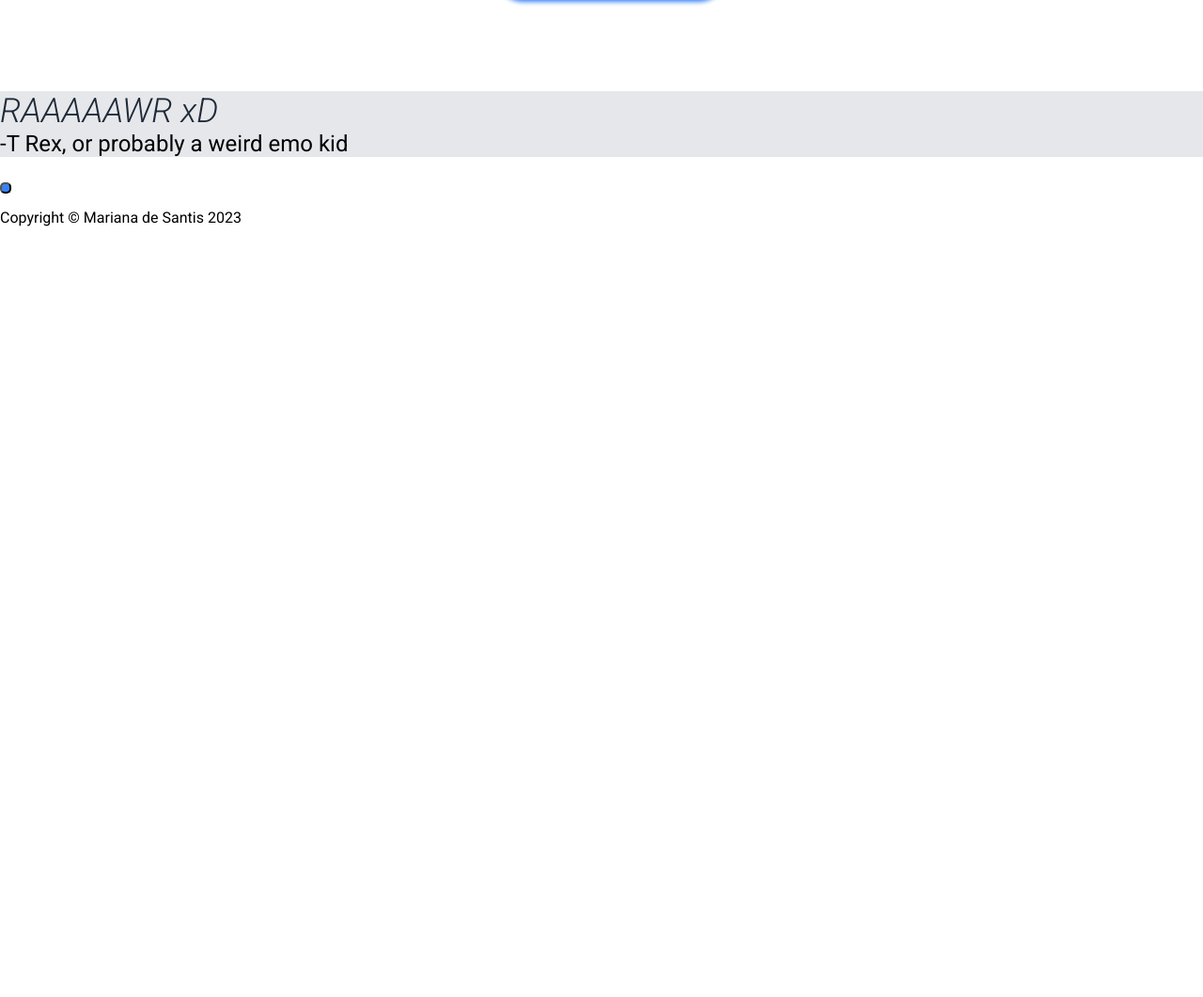
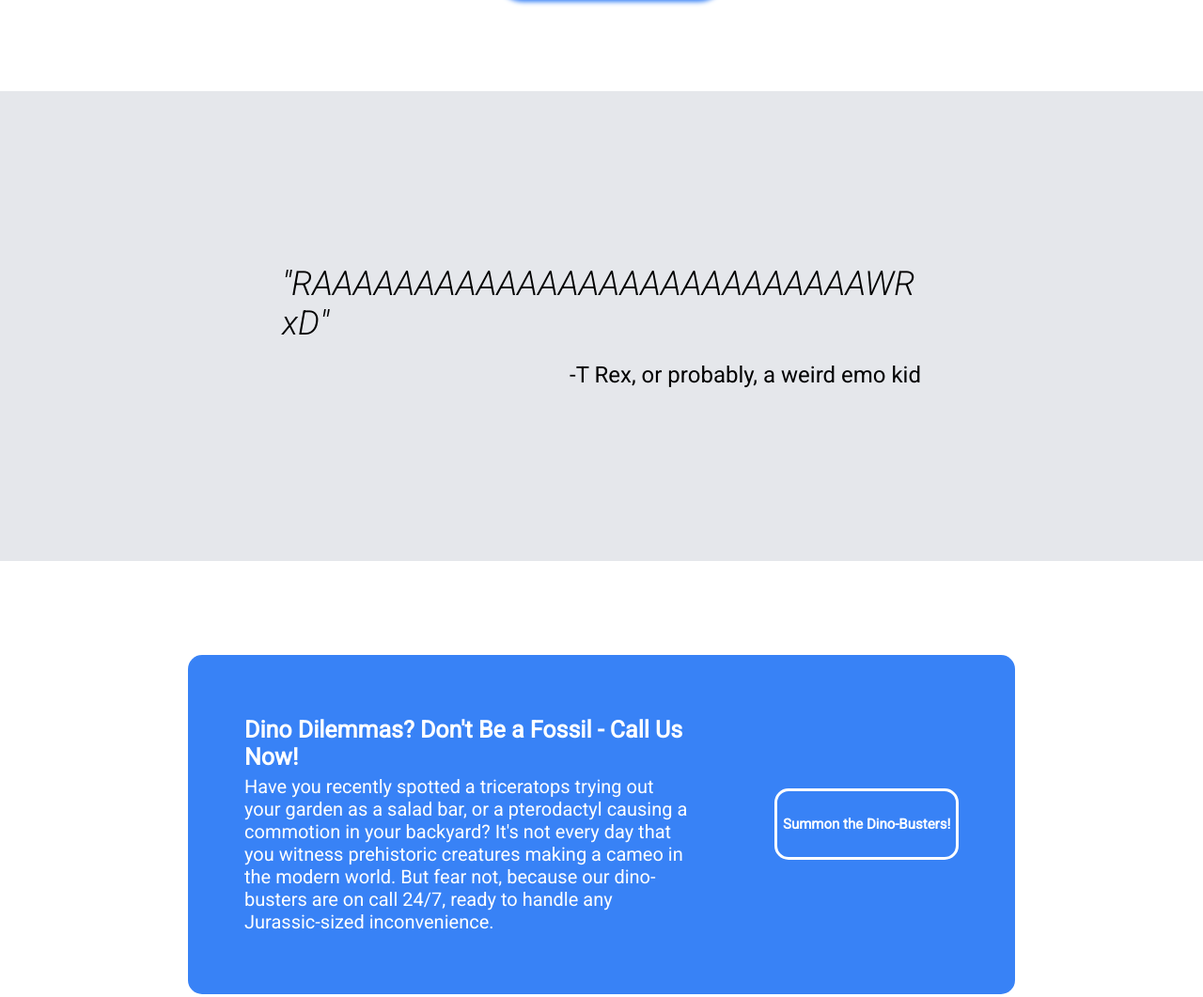
Before and after one commit to marianasantis/dino-lovers, a plain HTML site: page index.html in a window 1280 px wide. Shown: the part 1656-2717 px from the top of the page at 94% size. Before the commit the page ends 1913 px from the top, so only its background shows below. Drawn offline with Linux system fonts and the light colour scheme.

Commit message:
Finish the CSS of the Webpage

```diff
--- a/index.html
+++ b/index.html
@@ -5,9 +5,6 @@
     <meta name="viewport" content="width=device-width, initial-scale=1.0">
     <title>Dino Lovers</title>
     <link rel="stylesheet" href="style.css">
-    <link rel="preconnect" href="https://fonts.googleapis.com">
-    <link rel="preconnect" href="https://fonts.gstatic.com" crossorigin>
-    <link href="https://fonts.googleapis.com/css2?family=Roboto:ital,wght@0,400;1,300&display=swap" rel="stylesheet">
 </head>
 <body>
   <div class="main-cont">
@@ -157,22 +154,27 @@
     </div>
 
     <div class="third-cont">
-      <div class="quote-text">RAAAAAWR xD</div>
-      <div class="quote-creator">-T Rex, or probably a weird emo kid</div>
+      <div class="quote">
+        <div class="quote-text">"RAAAAAAAAAAAAAAAAAAAAAAAAAAAWR xD"</div>
+        <div class="quote-creator">-T Rex, or probably, a weird emo kid</div>
+      </div>
     </div>
 
     <div class="fourth-cont">
       <div class="container">
-        <div class="content">
-          <h3 class="title"></h3>
-          <p class="text"></p>
+        <div class="texts">
+          <h3 class="title">Dino Dilemmas? Don't Be a Fossil - Call Us Now!</h3>
+          <p class="text">Have you recently spotted a triceratops trying out your garden as a salad bar, or a pterodactyl causing a commotion in your backyard? It's not every day that you witness prehistoric creatures making a cameo in the modern world. But fear not, because our dino-busters are on call 24/7, ready to handle any Jurassic-sized inconvenience.</p>
         </div>
-        <button class="button"></button>
+        <div class="button">
+          <p>Summon the Dino-Busters!</p>
+        </div>
       </div>
     </div>
 
     <div class="footer">
-      <p class="text">Copyright © Mariana de Santis 2023</p>
+      <p>Designed and Developed by: Mariana de Santis</p>
+      <p>Assigned by: The Odin Project © 2023</p>
     </div>
   </div>
 </body>
--- a/style.css
+++ b/style.css
@@ -1,6 +1,9 @@
+@import url('https://fonts.googleapis.com/css2?family=Roboto:ital,wght@0,400;1,300&display=swap');
+
 body {
   margin: 0;
   font-family: 'Roboto', sans-serif;
+  font-weight: 400;
 }
 
 .main-cont {
@@ -72,7 +75,7 @@ body {
   flex-grow: 1  ;
 }
 
-.button {
+.first-cont .button {
   border-radius: 5px;
   flex: 1;
   background-color: #3882F6;
@@ -95,7 +98,7 @@ body {
 .second-cont {
   display: flex;
   flex-direction: column;
-  padding: 40px 0 100px 0;
+  padding: 40px 40px 100px;
 }
 
 .second-cont .main-title {
@@ -184,14 +187,91 @@ body {
 
 .third-cont {
   background-color: #E5E7EB;
+  height: 500px;
+  display: flex;
+  align-items: center;
+  justify-content: center;
+}
+
+.third-cont .quote {
+  display: flex;
+  flex-direction: column;
+  align-self: center;
+  padding: 0 300px;
+  gap: 20px;
 }
 
 .third-cont .quote-text {
   font-size: 36px;
   font-style: italic;
-  color: #1F2937;
+  font-weight: 300;
+  align-self: center;
 }
 
 .third-cont .quote-creator {
   font-size: 24px;
+  align-self: flex-end;
 }
+
+/* everything related to the fourth container */
+
+.fourth-cont {
+  display: flex;
+  justify-content: center;
+  align-items: center;
+  padding: 100px 200px;
+}
+
+.fourth-cont .container {
+  background-color: #3882F6;
+  color: white;
+  padding: 60px;
+  border-radius: 15px;
+  display: flex;
+  gap: 90px;
+}
+
+.fourth-cont .texts {
+  flex: 2.5;
+}
+
+.fourth-cont .title{
+  margin: 5px 0;
+  font-size: 25px;
+}
+
+.fourth-cont .text {
+  margin: 5px 0;
+  font-size: 20px;
+}
+
+.fourth-cont .button {
+  background-color: #3882F6;
+  color: white;
+  border: 3px solid white;
+  border-radius: 15px;
+  font-size: 15px;
+  font-weight: bold;
+  display: flex;
+  flex: 1;
+  justify-content: center;
+  align-items: center;
+  text-align: center;
+  align-self: center;
+  height: 70px;
+}
+
+/* everything related to the footer */
+
+.footer {
+  background-color: #1F2937;
+  display: flex;
+  flex-direction: column;
+  padding: 30px;
+}
+
+.footer p {
+  color: white;
+  margin: 5px 0;
+  align-self: center;
+}
```
